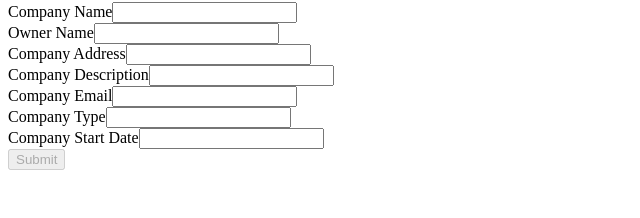
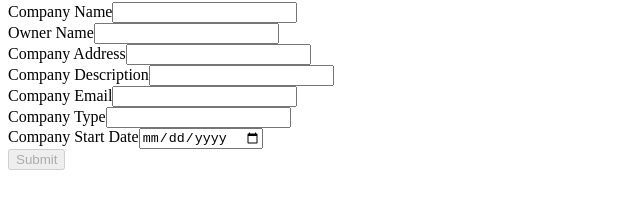
Before and after one commit to MackBak/businessreg-fe, an Angular app: page /formpage in a window 1280 px wide. Shown: the part 65-283 px from the top of the page, without its empty margins (0-640 px from the left). Built offline with nearby package versions, Linux system fonts and the light colour scheme.

Commit message:
added calendar date type

```diff
--- a/src/app/formpage/formpage.component.html
+++ b/src/app/formpage/formpage.component.html
@@ -53,12 +53,11 @@
 
     <div class="form-group">
     <label>Company Start Date</label>
-    <input id="companyStartDateInput" formControlName="startDate" />
+    <input id="companyStartDateInput" formControlName="startDate" type="date"/>
     <div *ngIf="businessForm.get('startDate')?.invalid && businessForm.get('startDate')?.touched">
       Company Start Date is required!
     </div>
   </div>
-
     <button class="submitButton" type="submit" [disabled]="businessForm.invalid">Submit</button>
   </form>
 
```
